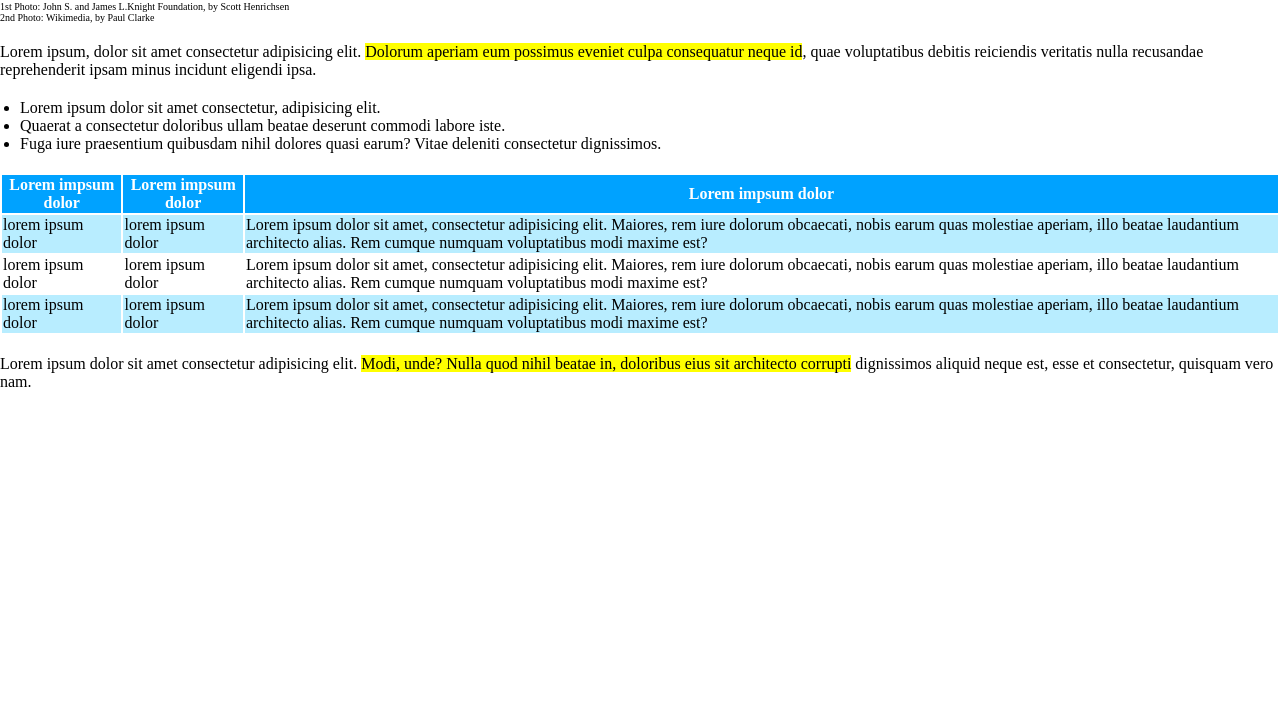
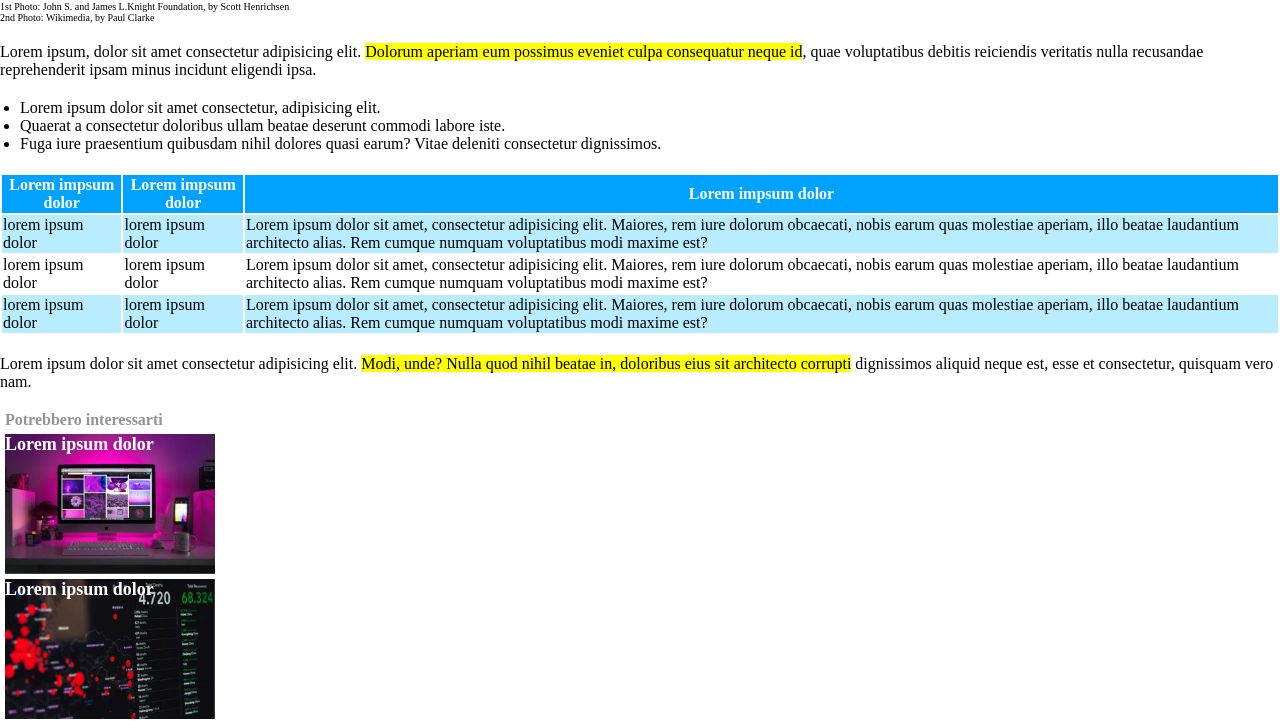
Before and after one commit to Al-E-00/html-css-booleaner, a plain HTML site: page index.html in a window 1280 px wide. Shown: the part 521-1245 px from the top of the page. Before the commit the page ends 932 px from the top, so only its background shows below. Drawn offline with Linux system fonts and the light colour scheme.

Commit message:
completion footer and errors correction

```diff
--- a/css/style.css
+++ b/css/style.css
@@ -49,3 +49,29 @@ thead{
 .blue {
     background-color: rgb(184, 237, 255);
 }
+
+.footer-write {
+    margin-top: 20px;
+    margin-left: 5px;
+    color: rgb(148, 148, 148);
+    font-weight: 600;
+}
+
+
+.footer-image {
+    height: 140px;
+    background-size: contain;
+    background-repeat: no-repeat;
+    margin: 5px;
+    font-size: 18px;
+    font-weight: bold;
+    color: white;
+}
+
+.first.footer-image {
+    background-image: url(../img/monitor.jpg);
+}
+
+.second.footer-image {
+    background-image: url(../img/graph.jpg);
+}
--- a/index.html
+++ b/index.html
@@ -64,8 +64,13 @@
                 </table>
             </section>
 
-            <section>Lorem ipsum dolor sit amet consectetur adipisicing elit. <mark>Modi, unde? Nulla quod nihil beatae in, doloribus eius sit architecto corrupti</mark> dignissimos aliquid neque est, esse et consectetur, quisquam vero nam.</section>
+            <p>Lorem ipsum dolor sit amet consectetur adipisicing elit. <mark>Modi, unde? Nulla quod nihil beatae in, doloribus eius sit architecto corrupti</mark> dignissimos aliquid neque est, esse et consectetur, quisquam vero nam.</p>
 
+            <footer>
+                <p class="footer-write">Potrebbero interessarti</p>
+                <div class="first footer-image">Lorem ipsum dolor</div>
+                <div class="second footer-image">Lorem ipsum dolor</div>
+            </footer>
 
         </main>
 
```
Also changed, not shown: 1 other file.
